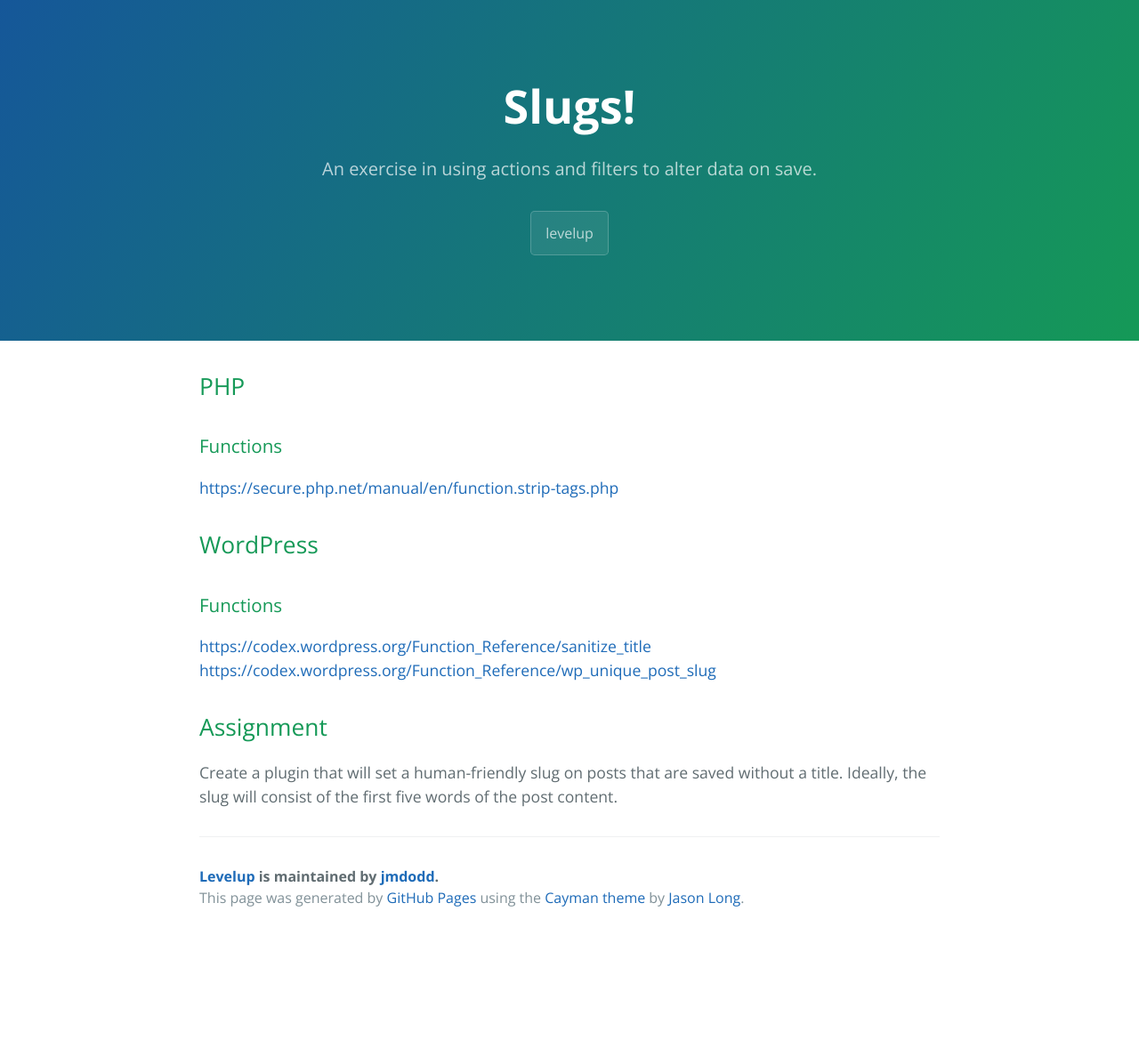
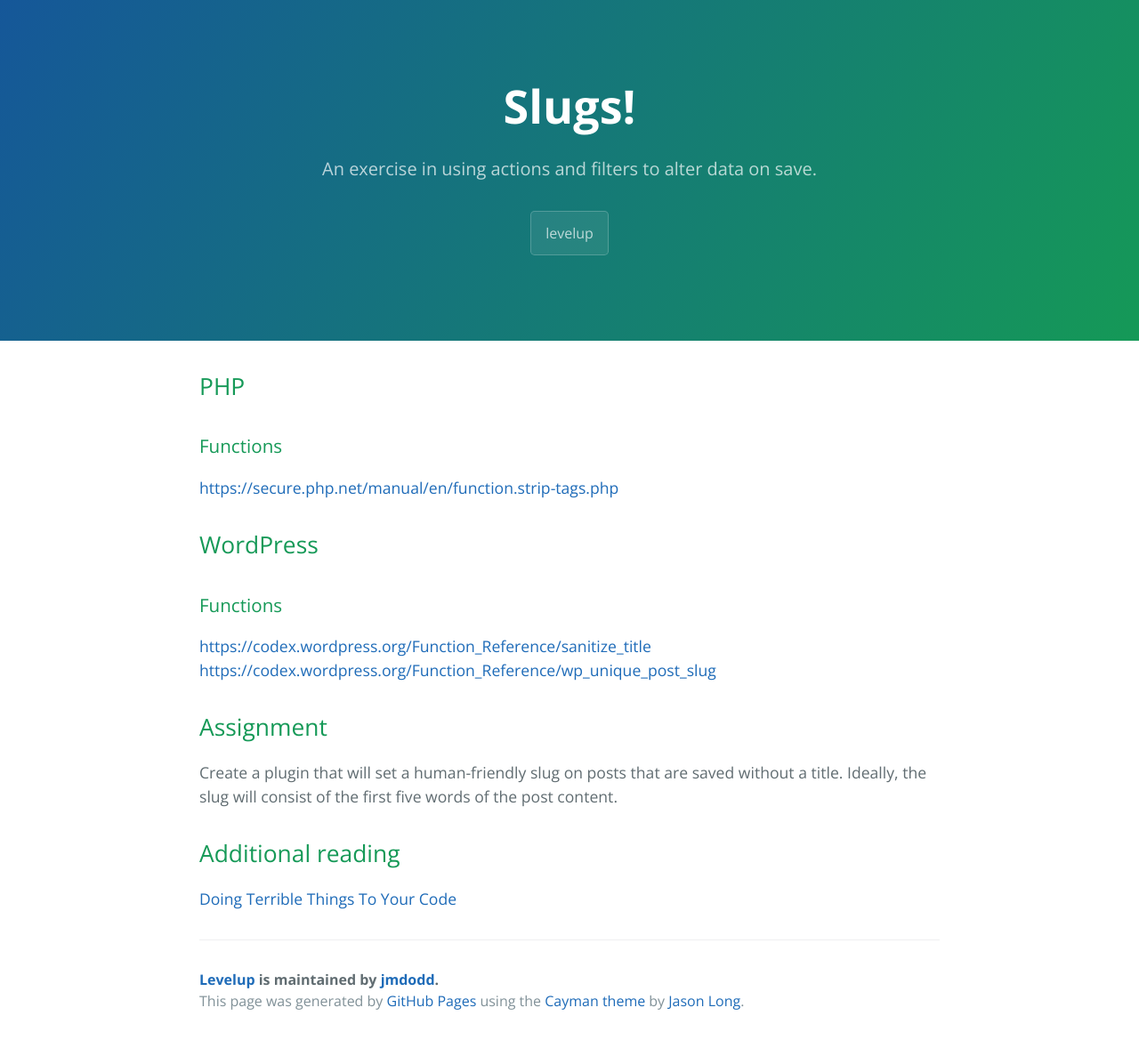
Before and after one commit to jmdodd/levelup, a Jekyll site: the page built from _posts/2015-07-20-slugs.md, in a window 1280 px wide. Shown: the whole page at 89% size. Built offline with Jekyll 4.4.1, drawn with Linux system fonts in a browser that asks for light colours; before the commit the page ends 1053 px from its top, so only the background shows below that.

Commit message:
Update lesson: Slugs!
Add additional reading.

```diff
--- a/_posts/2015-07-20-slugs.md
+++ b/_posts/2015-07-20-slugs.md
@@ -15,3 +15,6 @@ subtitle: An exercise in using actions and filters to alter data on save.
 
 ## Assignment
 Create a plugin that will set a human-friendly slug on posts that are saved without a title. Ideally, the slug will consist of the first five words of the post content.
+
+## Additional reading
+[Doing Terrible Things To Your Code](http://blog.codinghorror.com/doing-terrible-things-to-your-code/)
```
